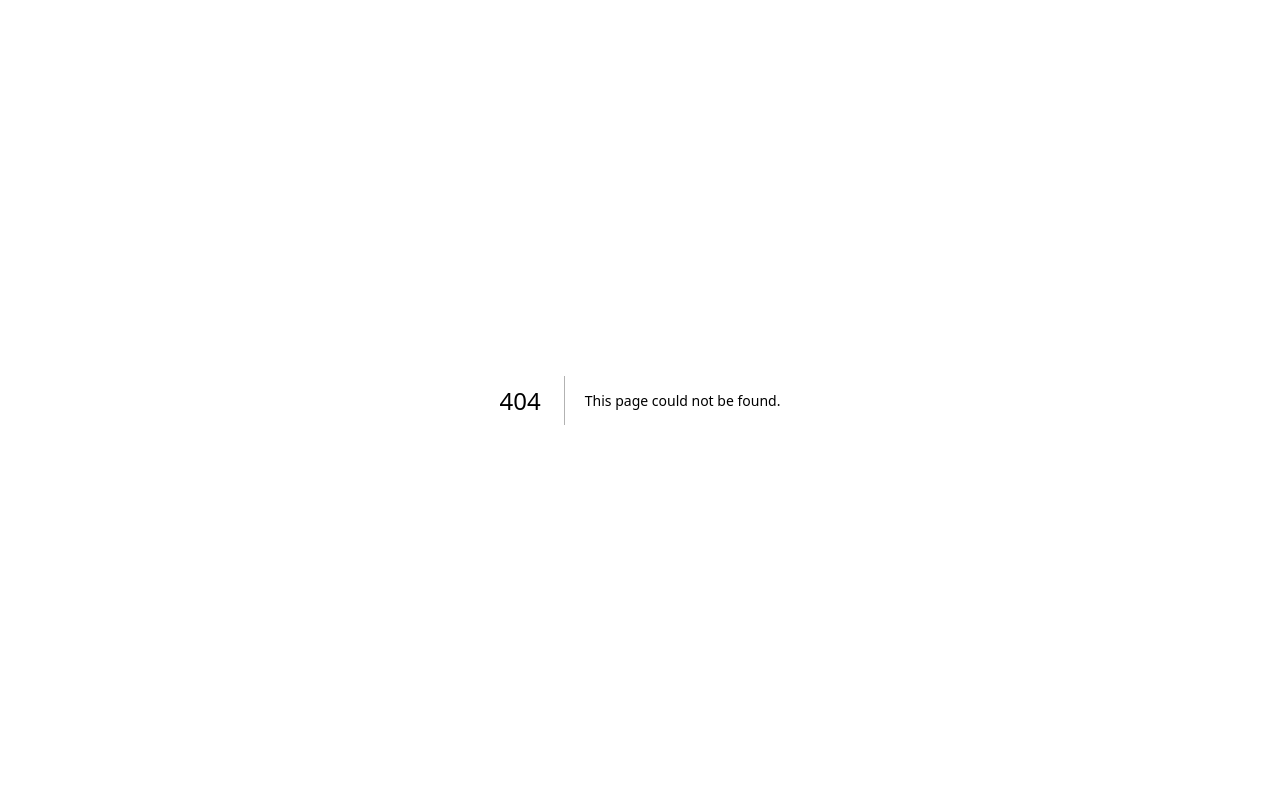
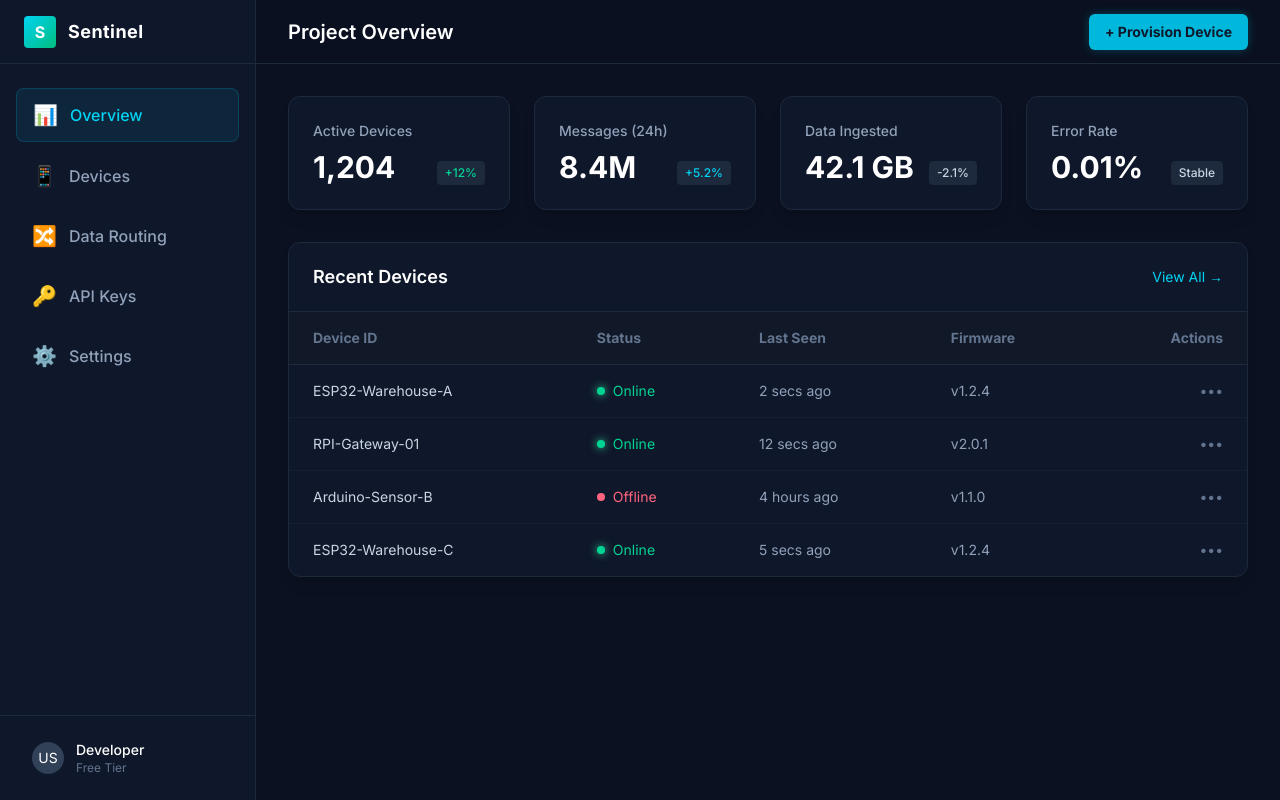
Before and after one commit to techcoderRohit/Sentinel-Cloud, a Next.js app in the folder frontend/: page /dashboard in a window 1280 px wide. Before the commit this address had no page. Built offline with nearby package versions, Linux system fonts and the light colour scheme.

Commit message:
Dashboard Added

```diff
--- /dev/null
+++ b/frontend/src/app/dashboard/page.jsx
@@ -0,0 +1,13 @@
+"use client"; // Required if using Framer Motion inside these components
+
+import React from 'react';
+import DashboardLayout from '@/components/DashboardLayout';
+import DashboardOverview from '@/components/DashboardOverview';
+
+export default function DashboardPage() {
+  return (
+    <DashboardLayout>
+      <DashboardOverview />
+    </DashboardLayout>
+  );
+}
--- /dev/null
+++ b/frontend/src/components/DashboardLayout.jsx
@@ -0,0 +1,78 @@
+import React from 'react';
+import { motion } from 'framer-motion';
+
+const sidebarLinks = [
+  { name: 'Overview', icon: '📊', active: true },
+  { name: 'Devices', icon: '📱', active: false },
+  { name: 'Data Routing', icon: '🔀', active: false },
+  { name: 'API Keys', icon: '🔑', active: false },
+  { name: 'Settings', icon: '⚙️', active: false },
+];
+
+const DashboardLayout = ({ children }) => {
+  return (
+    <div className="min-h-screen bg-[#0B1120] flex text-slate-300 font-sans">
+
+      {/* Sidebar */}
+      <aside className="w-64 bg-[#0F172A] border-r border-slate-800 flex flex-col fixed h-full z-10">
+        {/* Brand */}
+        <div className="h-16 flex items-center px-6 border-b border-slate-800">
+          <div className="w-8 h-8 rounded bg-gradient-to-br from-cyan-400 to-emerald-500 flex items-center justify-center mr-3">
+            <span className="text-white font-bold">S</span>
+          </div>
+          <span className="text-white font-bold text-lg tracking-wide">Sentinel</span>
+        </div>
+
+        {/* Navigation */}
+        <nav className="flex-1 py-6 px-4 space-y-2">
+          {sidebarLinks.map((link) => (
+            <a
+              key={link.name}
+              href="#"
+              className={`flex items-center gap-3 px-4 py-3 rounded-lg transition-all ${
+                link.active
+                  ? 'bg-cyan-500/10 text-cyan-400 border border-cyan-500/20'
+                  : 'text-slate-400 hover:text-white hover:bg-slate-800/50'
+              }`}
+            >
+              <span className="text-xl">{link.icon}</span>
+              <span className="font-medium">{link.name}</span>
+            </a>
+          ))}
+        </nav>
+
+        {/* User Footer */}
+        <div className="p-4 border-t border-slate-800">
+          <div className="flex items-center gap-3 px-4 py-2">
+            <div className="w-8 h-8 rounded-full bg-slate-700 flex items-center justify-center text-sm text-white">
+              US
+            </div>
+            <div className="flex flex-col">
+              <span className="text-sm text-white font-medium">Developer</span>
+              <span className="text-xs text-slate-500">Free Tier</span>
+            </div>
+          </div>
+        </div>
+      </aside>
+
+      {/* Main Content Area */}
+      <main className="flex-1 ml-64 flex flex-col min-h-screen">
+        {/* Top Header */}
+        <header className="h-16 bg-[#0B1120]/80 backdrop-blur-md border-b border-slate-800 flex items-center justify-between px-8 sticky top-0 z-0">
+          <h1 className="text-xl font-semibold text-white">Project Overview</h1>
+          <button className="bg-cyan-500 hover:bg-cyan-400 text-slate-900 px-4 py-2 rounded-md text-sm font-bold shadow-[0_0_10px_rgba(6,182,212,0.3)] transition-all">
+            + Provision Device
+          </button>
+        </header>
+
+        {/* Page Content */}
+        <div className="p-8 flex-1 overflow-y-auto">
+          {children}
+        </div>
+      </main>
+
+    </div>
+  );
+};
+
+export default DashboardLayout;
--- /dev/null
+++ b/frontend/src/components/DashboardOverview.jsx
@@ -0,0 +1,91 @@
+import React from 'react';
+import { motion } from 'framer-motion';
+
+const stats = [
+  { label: 'Active Devices', value: '1,204', change: '+12%', color: 'text-emerald-400' },
+  { label: 'Messages (24h)', value: '8.4M', change: '+5.2%', color: 'text-cyan-400' },
+  { label: 'Data Ingested', value: '42.1 GB', change: '-2.1%', color: 'text-slate-300' },
+  { label: 'Error Rate', value: '0.01%', change: 'Stable', color: 'text-slate-300' },
+];
+
+const recentDevices = [
+  { id: 'ESP32-Warehouse-A', status: 'Online', lastSeen: '2 secs ago', firmware: 'v1.2.4' },
+  { id: 'RPI-Gateway-01', status: 'Online', lastSeen: '12 secs ago', firmware: 'v2.0.1' },
+  { id: 'Arduino-Sensor-B', status: 'Offline', lastSeen: '4 hours ago', firmware: 'v1.1.0' },
+  { id: 'ESP32-Warehouse-C', status: 'Online', lastSeen: '5 secs ago', firmware: 'v1.2.4' },
+];
+
+const DashboardOverview = () => {
+  return (
+    <div className="max-w-6xl mx-auto space-y-8">
+
+      {/* Stats Grid */}
+      <div className="grid grid-cols-1 md:grid-cols-2 lg:grid-cols-4 gap-6">
+        {stats.map((stat, index) => (
+          <motion.div
+            key={index}
+            initial={{ opacity: 0, y: 20 }}
+            animate={{ opacity: 1, y: 0 }}
+            transition={{ delay: index * 0.1 }}
+            className="bg-[#0F172A] border border-slate-800 rounded-xl p-6 shadow-lg"
+          >
+            <h3 className="text-slate-400 text-sm font-medium mb-2">{stat.label}</h3>
+            <div className="flex items-end justify-between">
+              <span className="text-3xl font-bold text-white">{stat.value}</span>
+              <span className={`text-xs font-medium px-2 py-1 rounded bg-slate-800 ${stat.color}`}>
+                {stat.change}
+              </span>
+            </div>
+          </motion.div>
+        ))}
+      </div>
+
+      {/* Recent Devices Table */}
+      <motion.div
+        initial={{ opacity: 0, y: 20 }}
+        animate={{ opacity: 1, y: 0 }}
+        transition={{ delay: 0.4 }}
+        className="bg-[#0F172A] border border-slate-800 rounded-xl shadow-lg overflow-hidden"
+      >
+        <div className="px-6 py-5 border-b border-slate-800 flex justify-between items-center">
+          <h2 className="text-lg font-semibold text-white">Recent Devices</h2>
+          <button className="text-cyan-400 text-sm hover:text-cyan-300 transition-colors">View All →</button>
+        </div>
+        <div className="overflow-x-auto">
+          <table className="w-full text-left text-sm text-slate-400">
+            <thead className="bg-[#111827] text-slate-500 font-medium border-b border-slate-800">
+              <tr>
+                <th className="px-6 py-4">Device ID</th>
+                <th className="px-6 py-4">Status</th>
+                <th className="px-6 py-4">Last Seen</th>
+                <th className="px-6 py-4">Firmware</th>
+                <th className="px-6 py-4 text-right">Actions</th>
+              </tr>
+            </thead>
+            <tbody className="divide-y divide-slate-800/50">
+              {recentDevices.map((device, index) => (
+                <tr key={index} className="hover:bg-slate-800/20 transition-colors">
+                  <td className="px-6 py-4 font-mono text-slate-300">{device.id}</td>
+                  <td className="px-6 py-4">
+                    <span className={`flex items-center gap-2 ${device.status === 'Online' ? 'text-emerald-400' : 'text-rose-400'}`}>
+                      <div className={`w-2 h-2 rounded-full ${device.status === 'Online' ? 'bg-emerald-400 shadow-[0_0_8px_#34d399]' : 'bg-rose-400'}`}></div>
+                      {device.status}
+                    </span>
+                  </td>
+                  <td className="px-6 py-4">{device.lastSeen}</td>
+                  <td className="px-6 py-4">{device.firmware}</td>
+                  <td className="px-6 py-4 text-right">
+                    <button className="text-slate-500 hover:text-white transition-colors">•••</button>
+                  </td>
+                </tr>
+              ))}
+            </tbody>
+          </table>
+        </div>
+      </motion.div>
+
+    </div>
+  );
+};
+
+export default DashboardOverview;
```
